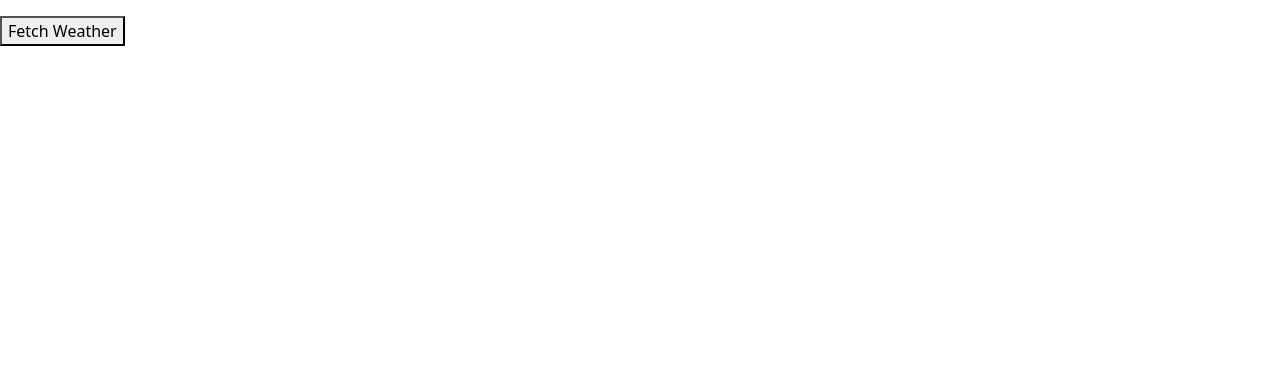
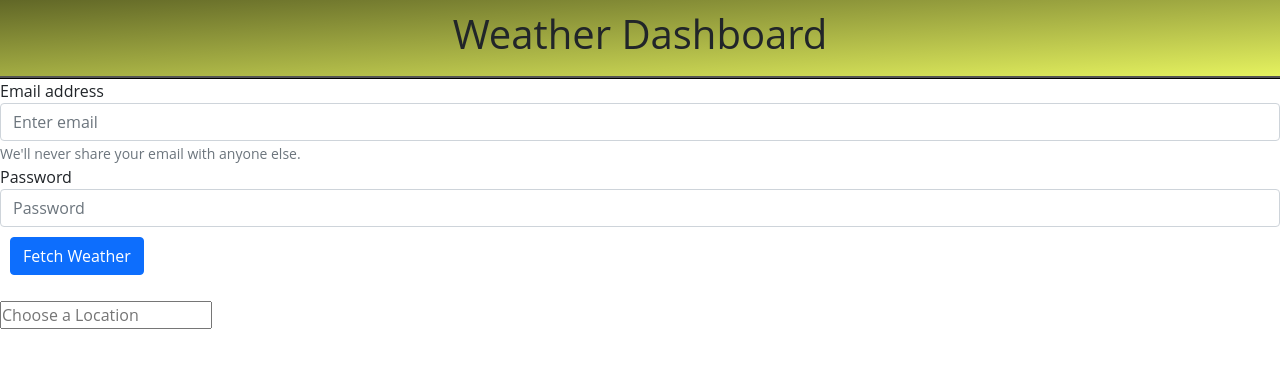
Before and after one commit to tylerdins88/weather-dashboard, a plain HTML site: page index.html in a window 1280 px wide. Drawn offline with nearby package versions, Linux system fonts and the light colour scheme.

Commit message:
initial styling and index building

```diff
--- a/assets/script.js
+++ b/assets/script.js
@@ -1,18 +1,19 @@
-var weather = $("#displayWeather")
-var fetchBtn = $("#fetchBtn")
+var weather = $("#displayWeather");
+var fetchBtn = $("#fetchBtn");
 
 function getWeatherAPI() {
-    console.log("Hello")
-    var weatherAPI = "http://api.openweathermap.org/geo/1.0/direct?q=Denver&limit=3&appid=e655f88c2e522bfcf96e8b9280a63f61"
+    var weatherLoc = $("#weatherLoc").val();
+    console.log(weatherLoc)
+    // var weatherAPI = "http://api.openweathermap.org/data/2.5/forecast?q=" + weatherLoc + "&c3f6b2733fb2d47bd01e52a022b99a72"
+    // var weatherAPI = "http://api.openweathermap.org/data/2.5/forecast?zip=" + weatherLoc + "&appid=e655f88c2e522bfcf96e8b9280a63f61"
+    var weatherAPI = "http://api.openweathermap.org/geo/1.0/direct?q=" + weatherLoc + "&limit=5&appid=e655f88c2e522bfcf96e8b9280a63f61"
 
     fetch(weatherAPI)
-    console.log("Hello")
         .then(function (response) {
             return response.json();
         })
         .then(function (data) {
             console.log(data);
-            weather.textContent = data;
         })
 }
 
--- a/assets/style.css
+++ b/assets/style.css
@@ -0,0 +1,43 @@
+* {
+    margin: 0px;
+    padding: 0px;
+}
+
+body {
+    font-family: 'Open Sans', sans-serif;
+    font-size: 16px;
+}
+
+/* background image, sunny, cloudy, rainy, snowy, storms */
+/* change header background based on sunny, cloudy, rainy, snowy, storms */
+
+header {
+    padding: 10px;
+    text-align: center;
+    border-bottom: 3px ridge black;
+}
+
+.sunnyColor {
+    background-image: linear-gradient(to bottom right, red, yellow);
+}
+
+.cloudyColor {
+    background-image: linear-gradient(to bottom right, grey, white);
+}
+
+.rainyColor {
+    background-image: linear-gradient(to bottom right, grey, #AFBECD);
+}
+
+.snowyColor {
+    background-image: linear-gradient(to bottom right, #9FC8F0, white);
+}
+
+.stormColor {
+    background-image: linear-gradient(to bottom right, #616727, #E5F25F);
+}
+
+.btnStyle {
+    margin: 10px;
+    /* need to center this on the left side. columns? */
+}
--- a/index.html
+++ b/index.html
@@ -8,10 +8,29 @@
     <link rel="stylesheet" href="./assets/style.css" />
     <title>5 Day Weather Dashboard</title>
 </head>
+<header class="stormColor">
+    <h1>Weather Dashboard</h1>
+</header>
 
 <body>
+
+    <form>
+        <div class="form-group">
+            <label for="exampleInputEmail1">Email address</label>
+            <input type="email" class="form-control" id="exampleInputEmail1" aria-describedby="emailHelp"
+                placeholder="Enter email">
+            <small id="emailHelp" class="form-text text-muted">We'll never share your email with anyone else.</small>
+        </div>
+        <div class="form-group">
+            <label for="exampleInputPassword1">Password</label>
+            <input type="password" class="form-control" id="exampleInputPassword1" placeholder="Password">
+        </div>
+        <button type="submit" class="btn btn-primary btnStyle" id="fetchBtn">Fetch Weather</button>
+    </form>
+
+
     <p id="displayWeather"></p>
-    <button id="fetchBtn">Fetch Weather</button>
+    <input type="text" id="weatherLoc" placeholder="Choose a Location">
 
     <script src="https://code.jquery.com/jquery-3.5.1.min.js"></script>
     <script src="./assets/script.js"></script>
```
